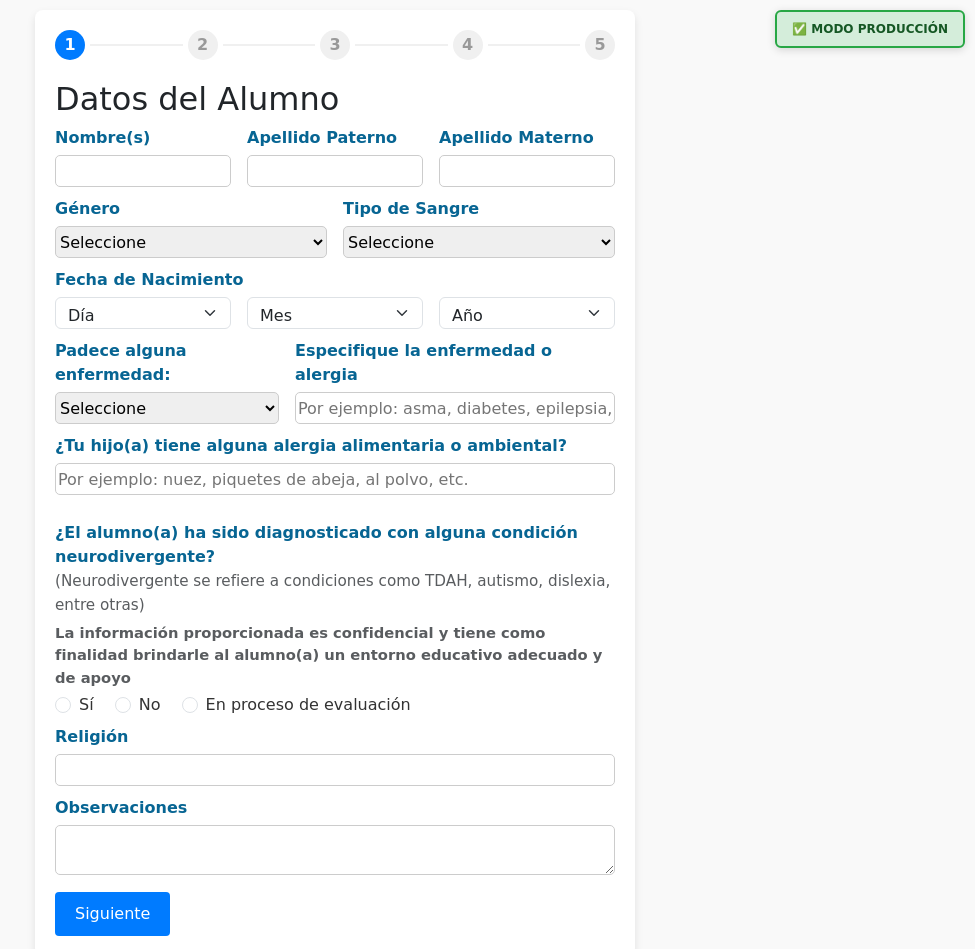
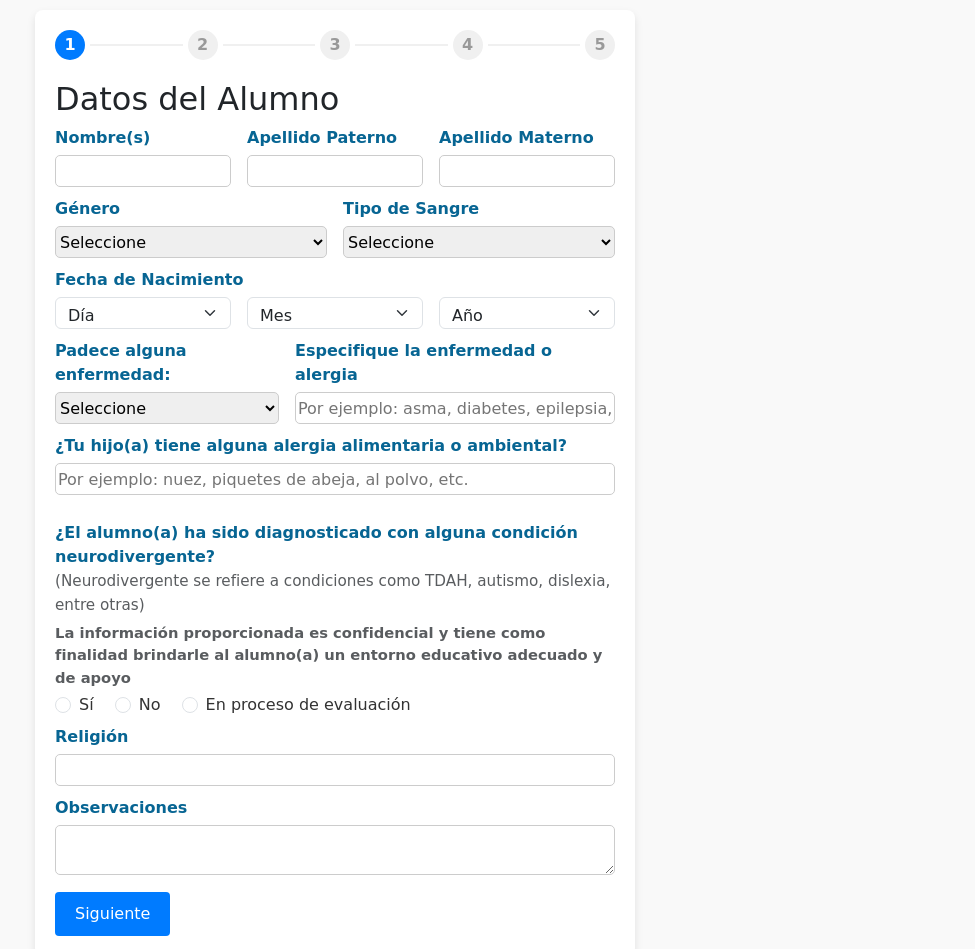
Before and after one commit to Referencee-io/inscripciones, a plain HTML site: page index.html in a window 1280 px wide. Shown: the top 949 px of the page, without its empty margins (305-1280 px from the left). Drawn offline with nearby package versions, Linux system fonts and the light colour scheme; a web font is replaced by a local one.

Commit message:
Se oculta indicador de MODO PRODUCCIÓN

```diff
--- a/index.html
+++ b/index.html
@@ -943,11 +943,9 @@
                 indicator.style.color = '#856404';
                 indicator.style.border = '2px solid #ffc107';
                 indicator.innerHTML = '⚠️ MODO PRUEBA';
+                indicator.style.display = ''; // mostrar
             } else {
-                indicator.style.backgroundColor = '#d4edda';
-                indicator.style.color = '#155724';
-                indicator.style.border = '2px solid #28a745';
-                indicator.innerHTML = '✅ MODO PRODUCCIÓN';
+                indicator.style.display = 'none'; // ocultar en producción
             }
 
             let stripe = null;
```
